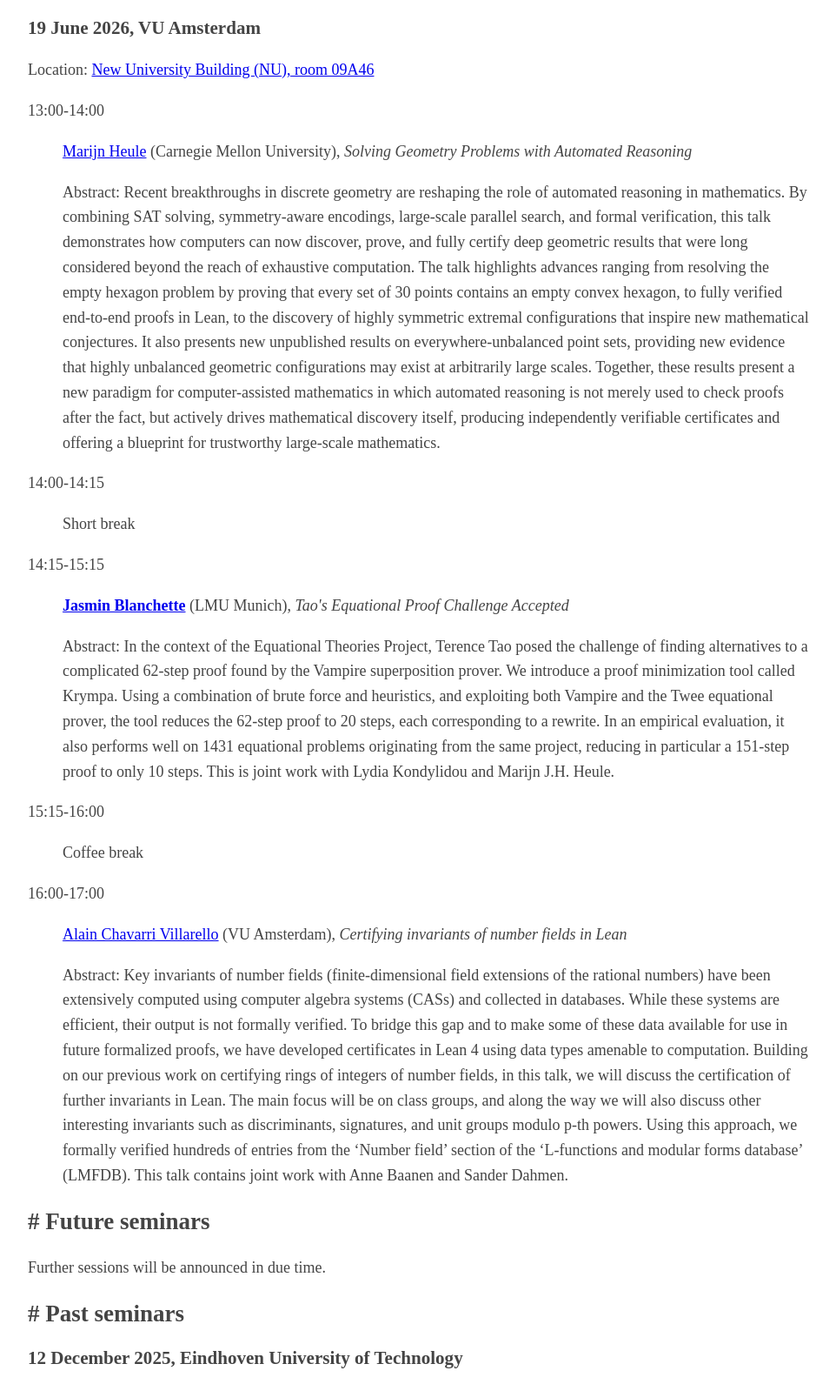
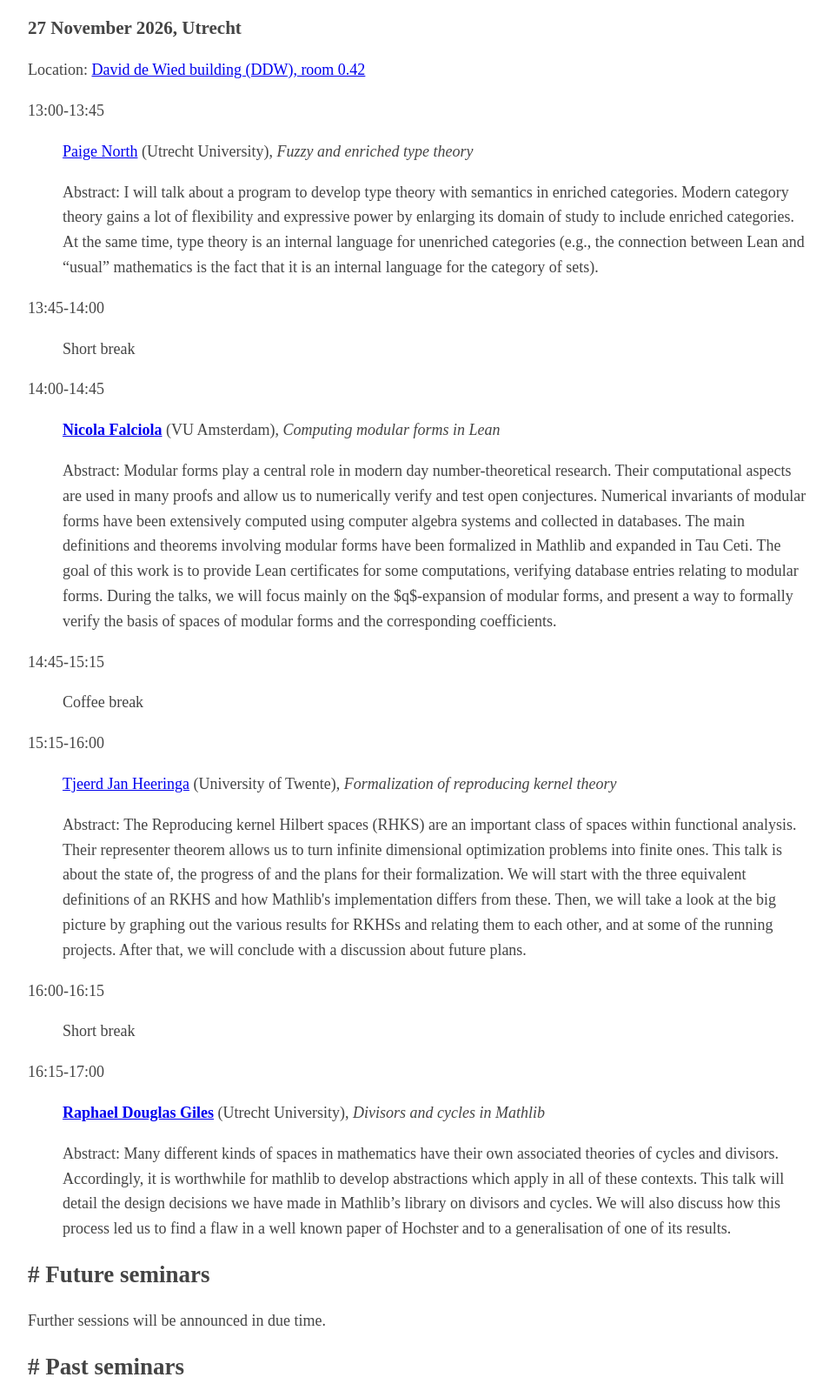
Before and after one commit to jcommelin/informal-formalization-seminar, a plain HTML site: page docs/index.html in a window 1280 px wide. Shown: the part 269-1860 px from the top of the page at 87% size, without its empty margins (158-1120 px from the left). Drawn offline with nearby package versions, Linux system fonts and the light colour scheme.

Commit message:
Add 27 November schedule

```diff
--- a/docs/index.html
+++ b/docs/index.html
@@ -42,6 +42,56 @@ and
 </a>
 
 <h2 id="next"># Next seminar</h2>
+
+<h3>27 November 2026, Utrecht</h3>
+
+Location: <a href="https://www.uu.nl/en/david-de-wied-building">David de Wied building (DDW), room 0.42</a>
+
+<dl>
+	<dt>13:00-13:45</dt>
+	<dd>
+		<p> <a href="https://paigenorth.github.io/">Paige North</a> (Utrecht University), <em>Fuzzy and enriched type theory</em>
+		<p> Abstract:
+I will talk about a program to develop type theory with semantics in enriched categories. Modern category theory gains a lot of flexibility and expressive power by enlarging its domain of study to include enriched categories. At the same time, type theory is an internal language for unenriched categories (e.g., the connection between Lean and “usual” mathematics is the fact that it is an internal language for the category of sets).
+	</dd>
+	<dt>13:45-14:00</dt>
+	<dd>
+		<p>Short break
+	</dd>
+	<dt>14:00-14:45</dt>
+	<dd>
+		<p><a href="https://vu.nl/nl/onderzoek/wetenschappers/nicola-falciola"><b>Nicola Falciola</b></a> (VU Amsterdam), <em>Computing modular forms in Lean</em>
+		<p> Abstract:
+Modular forms play a central role in modern day number-theoretical research. Their computational aspects are used in many proofs and allow us to numerically verify and test open conjectures. Numerical invariants of modular forms have been extensively computed using computer algebra systems and collected in databases. The main definitions and theorems involving modular forms have been formalized in Mathlib and expanded in Tau Ceti. The goal of this work is to provide Lean certificates for some computations, verifying database entries relating to modular forms. During the talks, we will focus mainly on the $q$-expansion of modular forms, and present a way to formally verify the basis of spaces of modular forms and the corresponding coefficients.
+	</dd>
+	<dt>14:45-15:15</dt>
+	<dd>
+	<p>Coffee break
+	</dd>
+	<dt>15:15-16:00</dt>
+	<dd>
+		<p> <a href="https://people.utwente.nl/t.j.heeringa">Tjeerd Jan Heeringa</a> (University of Twente), <em>Formalization of reproducing kernel theory</em>
+		<p> Abstract:
+The Reproducing kernel Hilbert spaces (RHKS) are an important class of spaces within functional analysis. Their representer theorem allows us to turn infinite dimensional optimization problems into finite ones. This talk is about the state of, the progress of and the plans for their formalization. We will start with the three equivalent definitions of an RKHS and how Mathlib's implementation differs from these. Then, we will take a look at the big picture by graphing out the various results for RKHSs and relating them to each other, and at some of the running projects. After that, we will conclude with a discussion about future plans.
+	</dd>
+	<dt>16:00-16:15</dt>
+	<dd>
+		<p>Short break
+	</dd>
+	<dt>16:15-17:00</dt>
+	<dd>
+		<p><a href="https://www.uu.nl/staff/ROTDouglasGiles"><b>Raphael Douglas Giles</b></a> (Utrecht University), <em>Divisors and cycles in Mathlib</em>
+		<p> Abstract:
+Many different kinds of spaces in mathematics have their own associated theories of cycles and divisors. Accordingly, it is worthwhile for mathlib to develop abstractions which apply in all of these contexts. This talk will detail the design decisions we have made in Mathlib’s library on divisors and cycles. We will also discuss how this process led us to find a flaw in a well known paper of Hochster and to a generalisation of one of its results.
+	</dd>
+</dl>
+
+
+<h2 id="future"># Future seminars</h2>
+
+Further sessions will be announced in due time.
+
+<h2 id="past"># Past seminars</h2>
 
 <h3>19 June 2026, VU Amsterdam</h3>
 
@@ -93,13 +143,6 @@ mathematics.
 		Key invariants of number fields (finite-dimensional field extensions of the rational numbers) have been extensively computed using computer algebra systems (CASs) and collected in databases. While these systems are efficient, their output is not formally verified. To bridge this gap and to make some of these data available for use in future formalized proofs, we have developed certificates in Lean 4 using data types amenable to computation. Building on our previous work on certifying rings of integers of number fields, in this talk, we will discuss the certification of further invariants in Lean. The main focus will be on class groups, and along the way we will also discuss other interesting invariants such as discriminants, signatures, and unit groups modulo p-th powers. Using this approach, we formally verified hundreds of entries from the ‘Number field’ section of the ‘L-functions and modular forms database’ (LMFDB). This talk contains joint work with Anne Baanen and Sander Dahmen.
 	</dd>
 </dl>
-
-
-<h2 id="future"># Future seminars</h2>
-
-Further sessions will be announced in due time.
-
-<h2 id="past"># Past seminars</h2>
 
 <h3>12 December 2025, Eindhoven University of Technology</h3>
 
```
